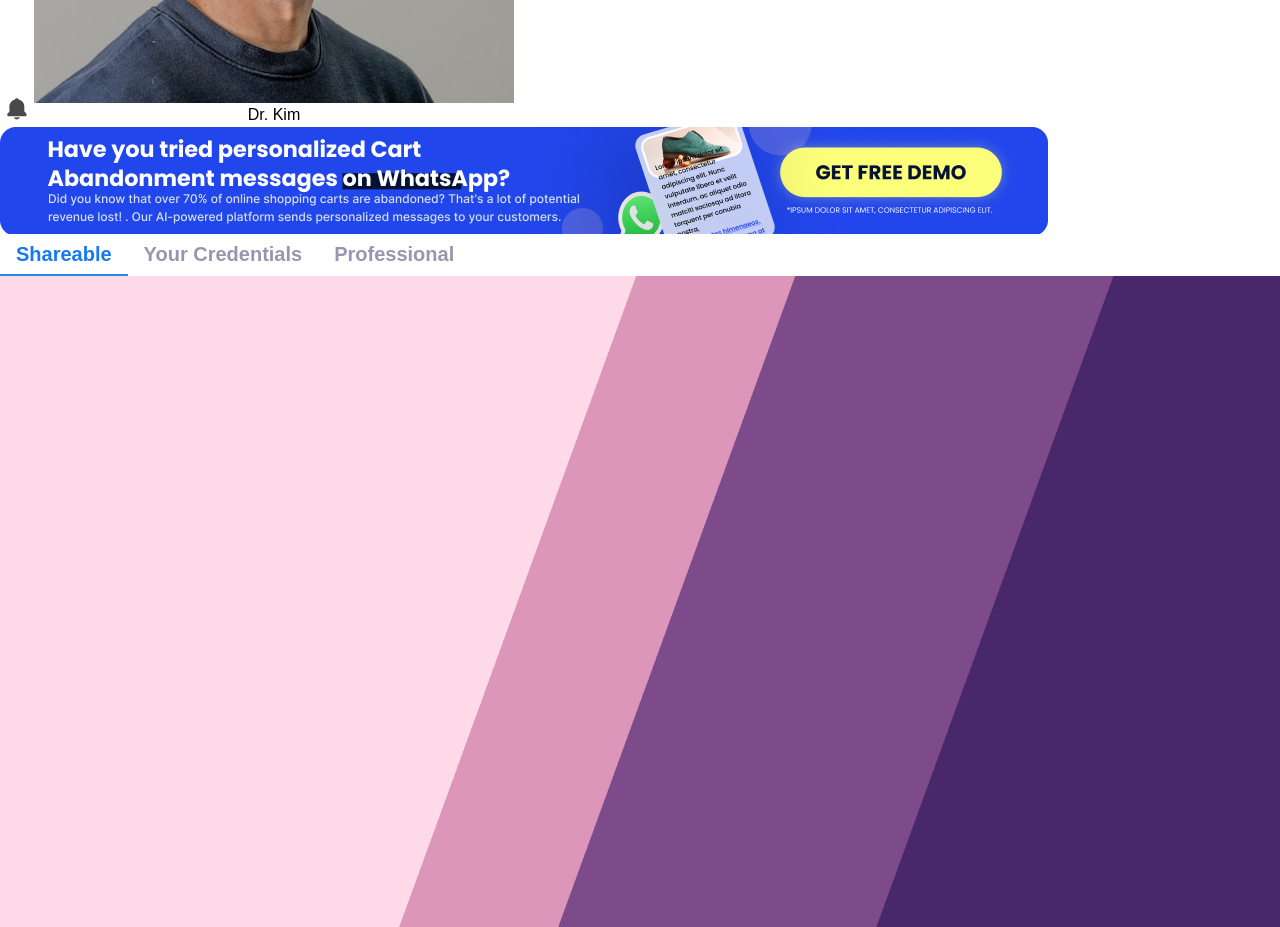
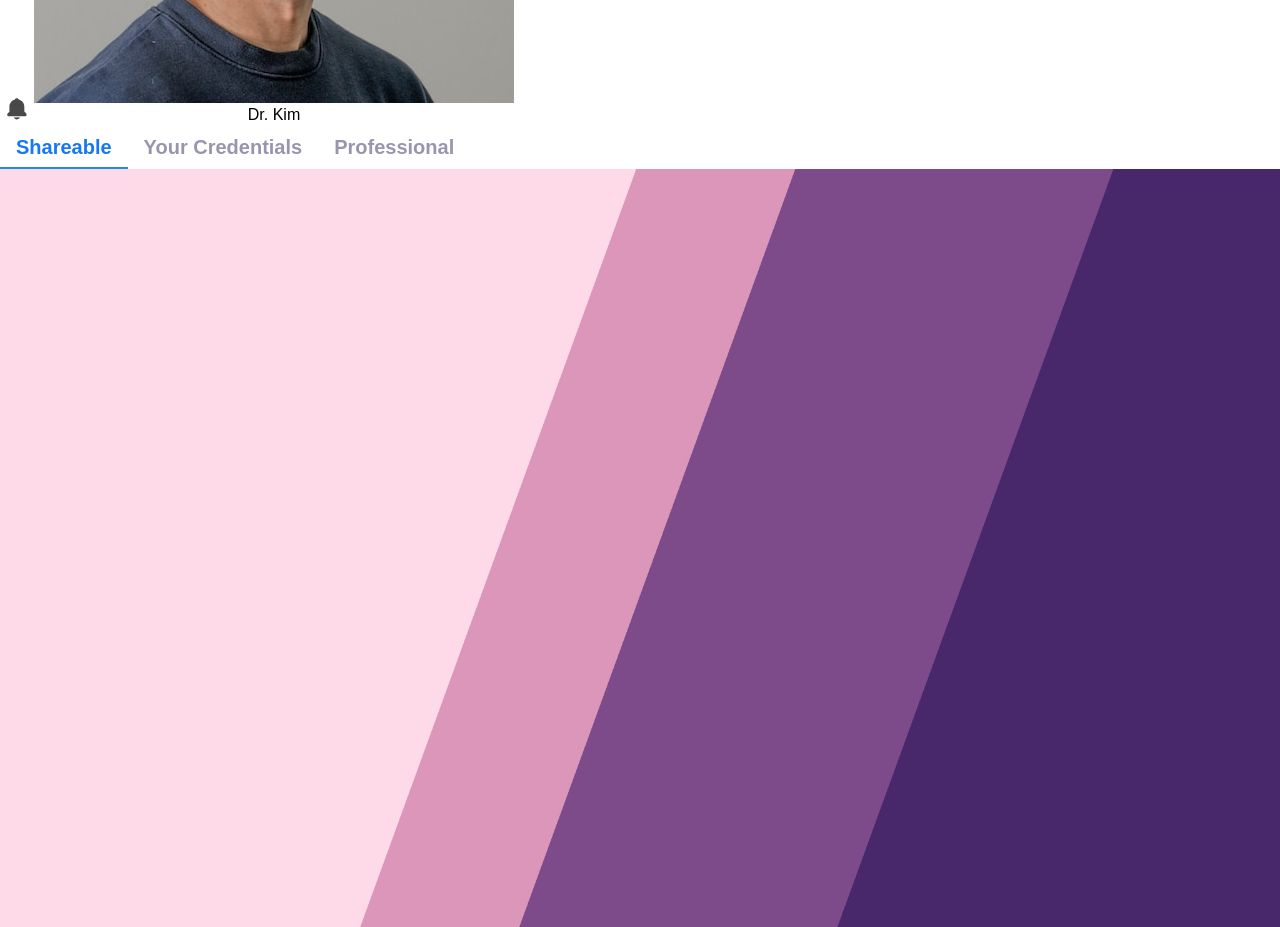
Before and after one commit to divspark/Serene_Minds_Professional2, a React (Vite) app: page /profile in a window 1280 px wide. Shown: the part 1120-2047 px from the top of the page. Built offline with nearby package versions, Linux system fonts and the light colour scheme; a web font is replaced by a local one.

Commit message:
New Pages

```diff
--- a/src/components/AppWrapper.jsx
+++ b/src/components/AppWrapper.jsx
@@ -10,7 +10,7 @@ export default function AppWrapper() {
       </aside>
       <div className="flex flex-1 flex-col h-screen">
         <Header />
-        <AdBanner />
+        {/* <AdBanner /> */}
         <Outlet />
       </div>
     </main>
--- a/src/pages/Dashboard.jsx
+++ b/src/pages/Dashboard.jsx
@@ -3,6 +3,7 @@ import { Flex } from "@mantine/core";
 import { IoIosTrendingUp, IoIosTrendingDown } from "react-icons/io";
 import Chart from "../components/Chart";
 import CalenderPicker from "../components/CalenderPicker";
+import AdBanner from "../components/Ad/AdBanner";
 
 // Local Component for Stats Cards
 const StatsCard = ({ title, value, isUp, percentage }) => (
@@ -33,6 +34,7 @@ const Dashboard = () => {
     <>
       {/* Main Content */}
       <section className="flex-1 p-4 pt-0 overflow-y-auto">
+        <AdBanner />
         {/* Stats Cards Container - Single Row Layout */}
         <div className="flex bg-[#418FF1] gap-5 px-7 py-8 rounded-3xl">
           <StatsCard
```
